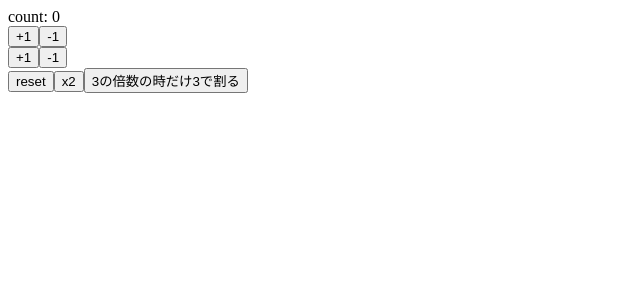
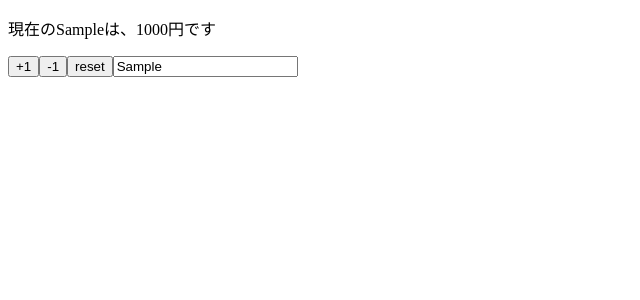
Before and after one commit to keiusukematsuda/react-hooks-101, a React (Create React App) app: page / in a window 1280 px wide. Shown: the top 300 px of the page, without its empty margins (0-640 px from the left). Built offline with nearby package versions, Linux system fonts and the light colour scheme.

Commit message:
inplement component using multiple state

```diff
--- a/src/App.js
+++ b/src/App.js
@@ -1,36 +1,33 @@
 import React, { useState } from 'react';
 
-const App = () => {
-  const [count, setCount] = useState(0);
+const App = (props) => {
+  const [name, setName] = useState(props.name);
+  const [price, setPrice] = useState(props.price);
 
-  const increment = () => setCount(count + 1);
-  const decrement = () => setCount(count - 1);
-
-  const increment2 = () => setCount(previousCount => previousCount + 1);
-  const decrement2 = () => setCount(previousCount => previousCount - 1);
-
-  const reset = () => setCount(0);
-  const double = () => setCount(previousCount => previousCount * 2);
-  const devide3 = () => setCount((previousCount) => previousCount % 3 === 0 ? previousCount / 3 : previousCount );
+  const reset = () => {
+    setPrice(props.price);
+    setName(props.name);
+  }
 
   return (
-    <React.Fragment>
-      <div>count: {count}</div>
-      <div>
-        <button onClick={increment}>+1</button>
-        <button onClick={decrement}>-1</button>
-      </div>
-      <div>
-        <button onClick={increment2}>+1</button>
-        <button onClick={decrement2}>-1</button>
-      </div>
-      <div>
-        <button onClick={reset}>reset</button>
-        <button onClick={double}>x2</button>
-        <button onClick= {devide3}>3の倍数の時だけ3で割る</button>
-      </div>
-    </React.Fragment>
+    <>
+      <p>現在の{name}は、{price}円です</p>
+      <button onClick={() => setPrice(price + 1)}>+1</button>
+      <button onClick={() => setPrice(price - 1)}>-1</button>
+      <button onClick={reset}>reset</button>
+      <input value={name} onChange={ e => {
+        console.log(e)
+        return setName(e.target.value)
+      }
+      }
+      />
+    </>
   );
 }
 
+App.defaultProps = {
+  name: 'Sample',
+  price: 1000
+}
+
 export default App;
```
